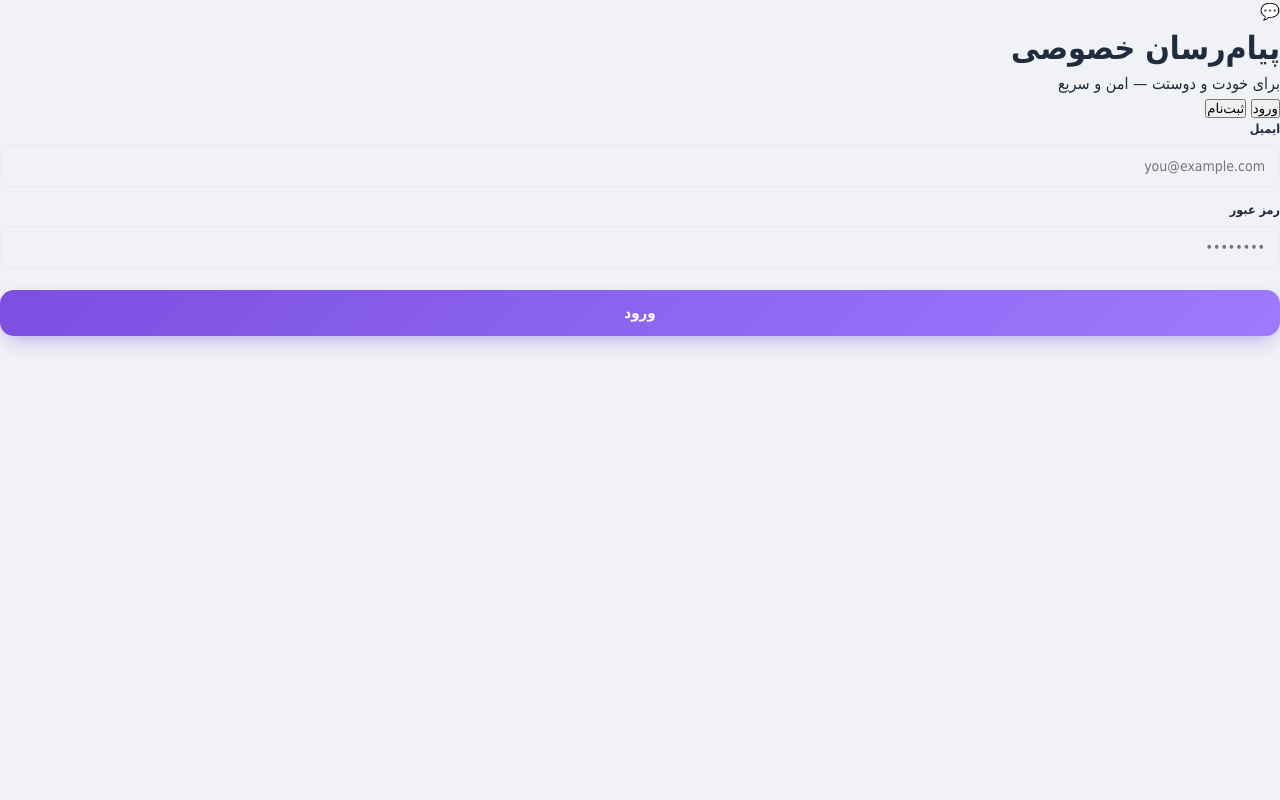
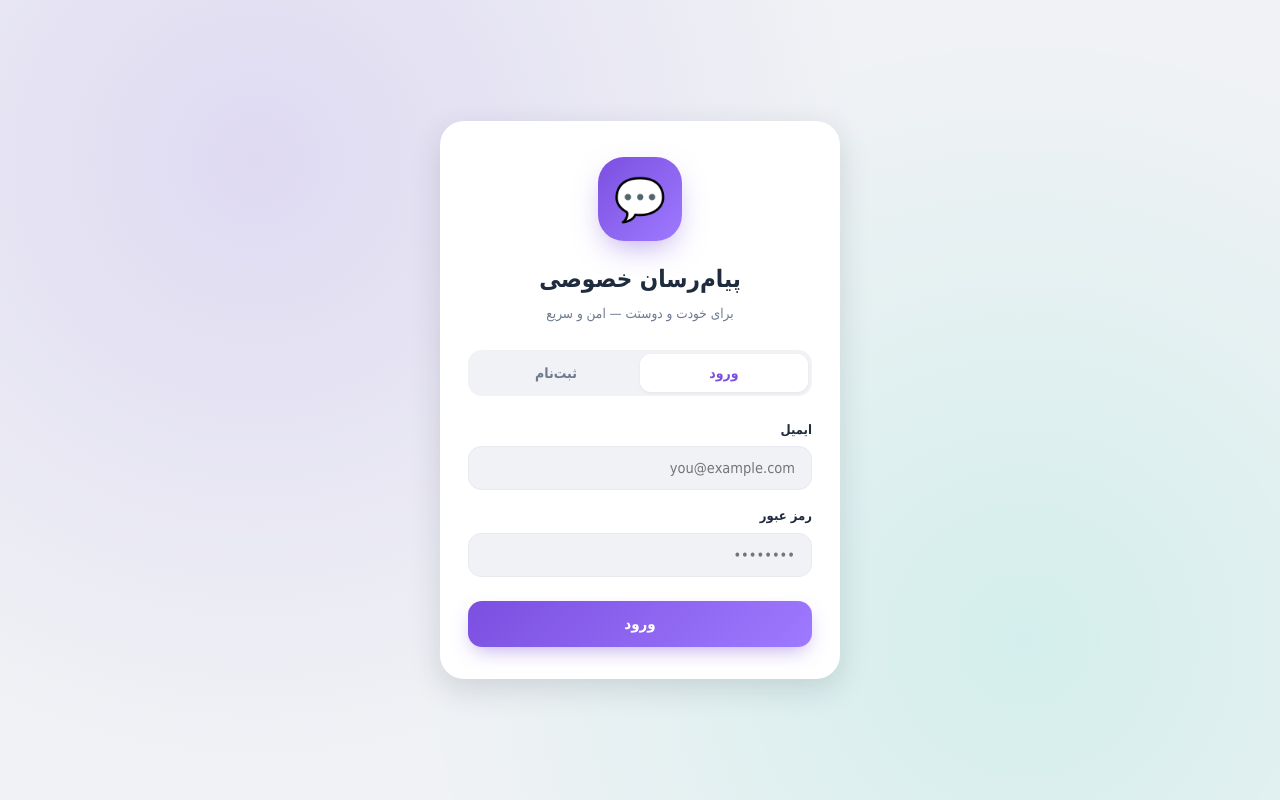
Before and after one commit to ilyasalehzade6-wq/private-chat, a plain HTML site: page index.html in a window 1280 px wide. Drawn offline with Linux system fonts and the light colour scheme; a small style sheet from the web is missing.

Commit message:
🔧 فیکس auth + صداها جدا

```diff
--- a/css/style.css
+++ b/css/style.css
@@ -1781,3 +1781,101 @@ body.dark .message.theirs .bubble {
 
 /* ─── Toast info ─── */
 .toast.info { background: var(--text); color: var(--card); }
+
+/* 🔐 AUTH PAGE */
+.auth-page {
+  min-height: 100vh;
+  display: flex;
+  align-items: center;
+  justify-content: center;
+  padding: 20px;
+  background:
+    radial-gradient(circle at 20% 20%, rgba(123, 79, 224, 0.15), transparent 50%),
+    radial-gradient(circle at 80% 80%, rgba(0, 212, 168, 0.12), transparent 50%),
+    var(--bg);
+}
+body.dark .auth-page {
+  background:
+    radial-gradient(circle at 20% 20%, rgba(123, 79, 224, 0.25), transparent 50%),
+    radial-gradient(circle at 80% 80%, rgba(0, 212, 168, 0.15), transparent 50%),
+    var(--bg);
+}
+.auth-card {
+  width: 100%; max-width: 400px;
+  background: var(--card);
+  border-radius: 24px;
+  padding: 36px 28px 32px;
+  box-shadow: var(--shadow-lg);
+}
+.auth-logo {
+  width: 84px; height: 84px;
+  border-radius: 26px;
+  background: var(--gradient);
+  display: flex; align-items: center; justify-content: center;
+  font-size: 42px;
+  margin: 0 auto 20px;
+  box-shadow: 0 12px 30px -8px rgba(123, 79, 224, 0.5);
+  color: #fff;
+}
+.auth-card h1 {
+  text-align: center; font-size: 24px; font-weight: 800;
+  color: var(--text); margin-bottom: 6px;
+}
+.auth-card p.sub {
+  text-align: center; color: var(--text-secondary);
+  font-size: 13.5px; margin-bottom: 26px;
+}
+.auth-tabs {
+  display: flex; background: var(--bg);
+  border-radius: 14px; padding: 4px; margin-bottom: 24px;
+}
+.auth-tabs button {
+  flex: 1; padding: 11px; border: none; background: transparent;
+  border-radius: 11px; cursor: pointer; font-family: inherit;
+  font-size: 14px; font-weight: 700; color: var(--text-secondary);
+  transition: all .2s;
+}
+.auth-tabs button.active {
+  background: var(--card); color: var(--primary);
+  box-shadow: var(--shadow-sm);
+}
+.auth-card .form-group { margin-bottom: 16px; }
+.auth-card .form-group label {
+  display: block; font-size: 13px; font-weight: 700;
+  margin-bottom: 7px; color: var(--text);
+}
+.auth-card .form-group input {
+  width: 100%; padding: 13px 16px;
+  border: 1.5px solid var(--border); border-radius: 13px;
+  background: var(--bg); color: var(--text);
+  font-family: inherit; font-size: 14.5px;
+  outline: none; transition: all .2s;
+}
+.auth-card .form-group input:focus {
+  border-color: var(--primary); background: var(--card);
+  box-shadow: 0 0 0 4px rgba(123, 79, 224, 0.12);
+}
+.auth-card .btn-primary {
+  width: 100%; padding: 14px; border: none;
+  border-radius: 14px; background: var(--gradient);
+  color: #fff; font-family: inherit; font-size: 15px;
+  font-weight: 700; cursor: pointer; transition: all .2s;
+  box-shadow: 0 8px 20px -6px rgba(123, 79, 224, 0.5);
+}
+.auth-card .btn-primary:hover:not(:disabled) {
+  transform: translateY(-1px);
+  box-shadow: 0 12px 26px -6px rgba(123, 79, 224, 0.6);
+}
+.auth-card .btn-primary:disabled { opacity: .6; cursor: not-allowed; }
+.auth-card .error-box {
+  display: none; padding: 11px 15px;
+  background: rgba(244, 67, 54, 0.08); color: var(--danger);
+  border-radius: 12px; font-size: 13px; margin-bottom: 16px;
+  border: 1px solid rgba(244, 67, 54, 0.2);
+}
+.auth-card .success-box {
+  display: none; padding: 11px 15px;
+  background: rgba(0, 212, 168, 0.08); color: #00B48F;
+  border-radius: 12px; font-size: 13px; margin-bottom: 16px;
+  border: 1px solid rgba(0, 212, 168, 0.25);
+}
--- a/js/chat.js
+++ b/js/chat.js
@@ -3,6 +3,7 @@ import { supabase } from './supabase-client.js';
 import { requireAuth, signOut, getProfile } from './auth.js';
 import { showToast, formatTime, escapeHtml, getInitials, avatarColor } from './ui.js';
 import { compressFile, formatSize as fmtSize } from './compressor.js';
+import { playMsgSound, playSendSound } from './sounds.js';
 
 // ═══════════════════ STATE ═══════════════════
 let currentUser = null;
```
Also changed, not shown: js/sounds.js (added, +40 -0 lines).
